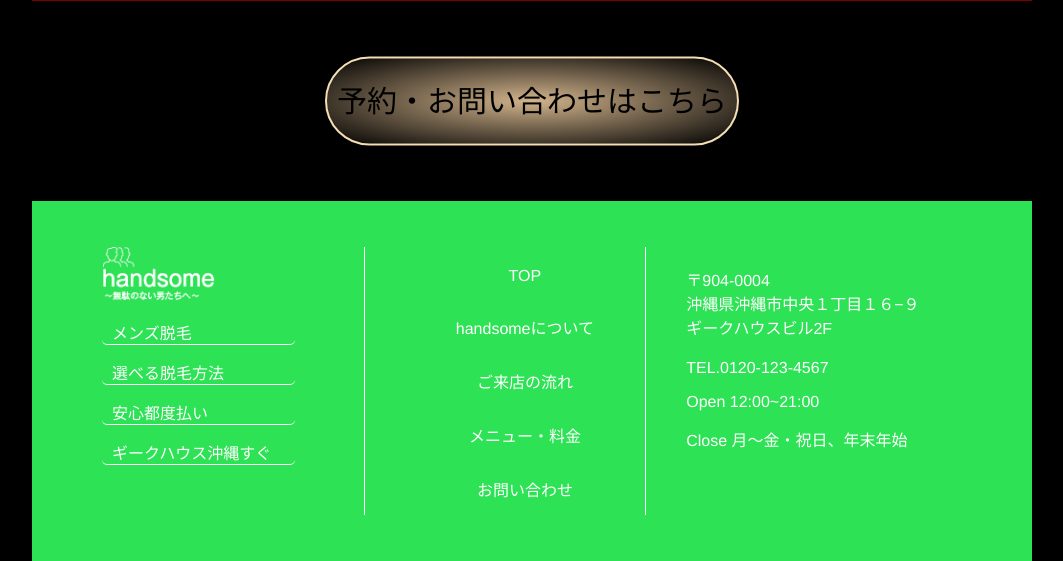
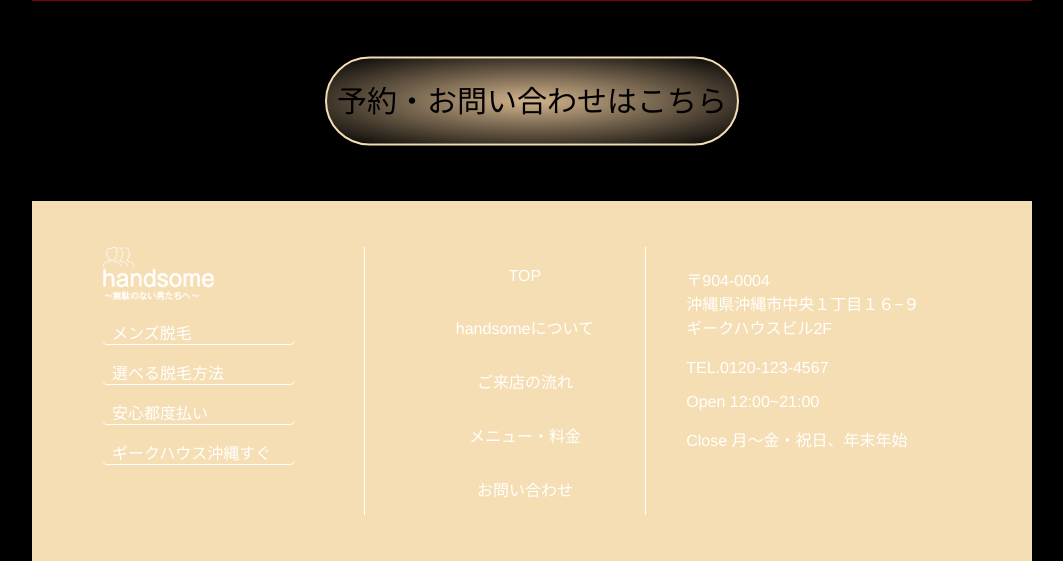
Before and after one commit to heycha02/datumou_site, a PHP site: page / in a window 1280 px wide. Shown: the part 1833-2394 px from the top of the page, without its empty margins (108-1171 px from the left). Run offline with PHP 8.4, Linux system fonts and the light colour scheme; some libraries are stand-ins or nearby versions.

Commit message:
footer color change

```diff
--- a/assetts/styles/style.css
+++ b/assetts/styles/style.css
@@ -194,7 +194,7 @@ body {
   height: 300px;
   display: flex;
   padding: 30px;
-  background-color: #2ee255;
+  background-color: wheat;
   /* overflow: hidden; */
 }
 .footer-container {
```
